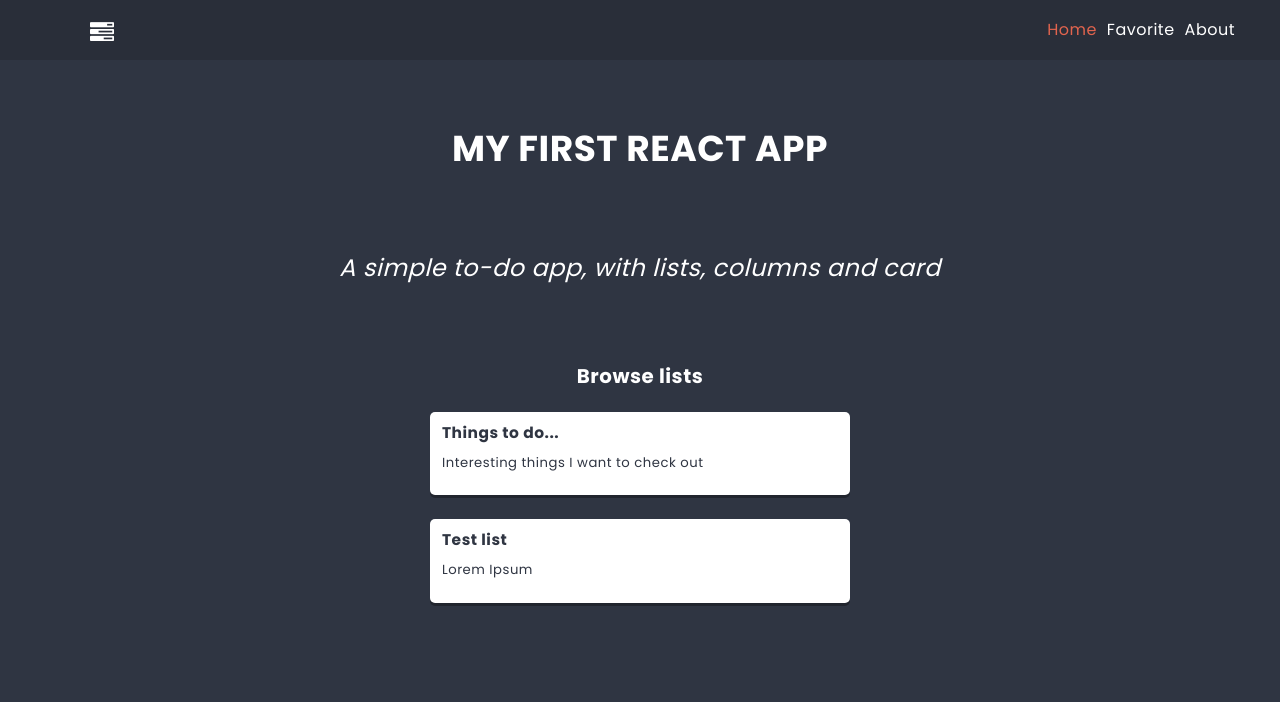
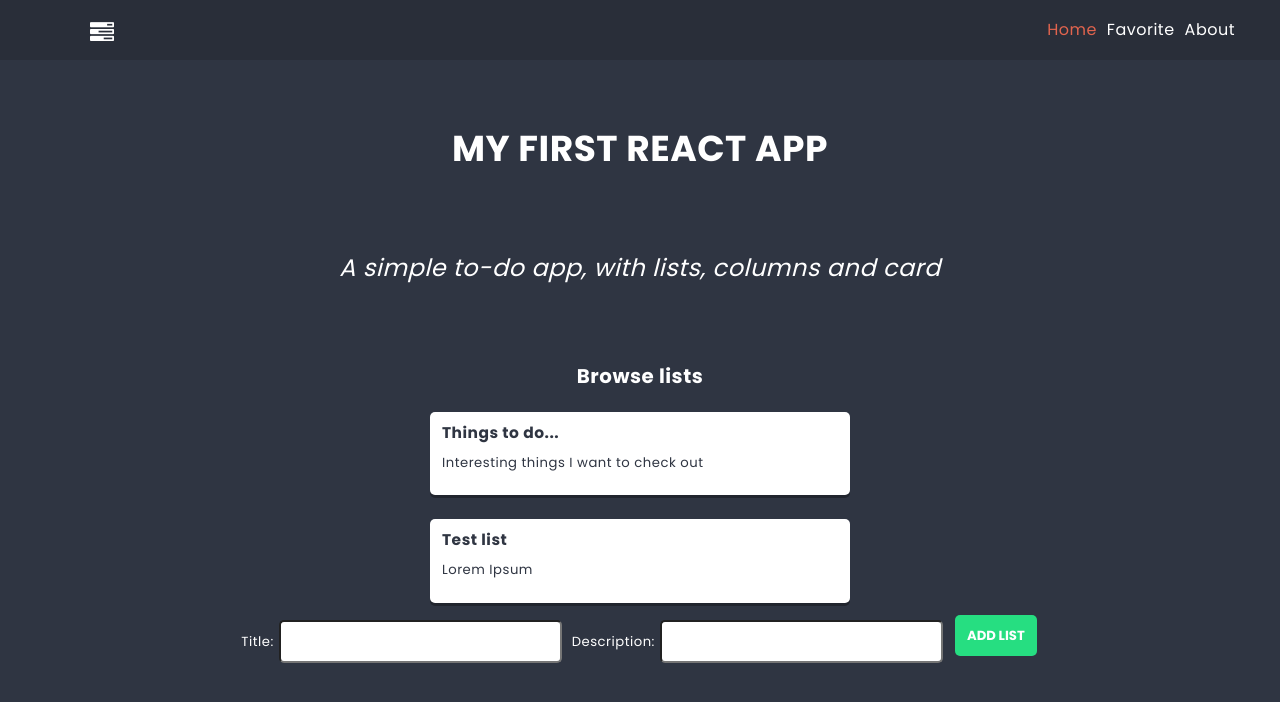
Before and after one commit to Cinamon88/FirstReactApp, a React (Create React App) app: page / in a window 1280 px wide. Shown: the top 702 px of the page. Built offline with nearby package versions, Linux system fonts and the light colour scheme.

Commit message:
render ListForm

```diff
--- a/src/components/Lists/Lists.js
+++ b/src/components/Lists/Lists.js
@@ -2,6 +2,7 @@ import styles from './Lists.module.scss';
 import { useSelector } from "react-redux";
 import { getAllLists } from '../../redux/store';
 import { Link } from 'react-router-dom';
+import ListForm from '../ListForm/ListForm';
 
 
 const Lists = () => {
@@ -17,6 +18,7 @@ const Lists = () => {
           <p>{list.description}</p>
         </Link>
       ))}
+      <ListForm />
     </section>
   );
 };
```
